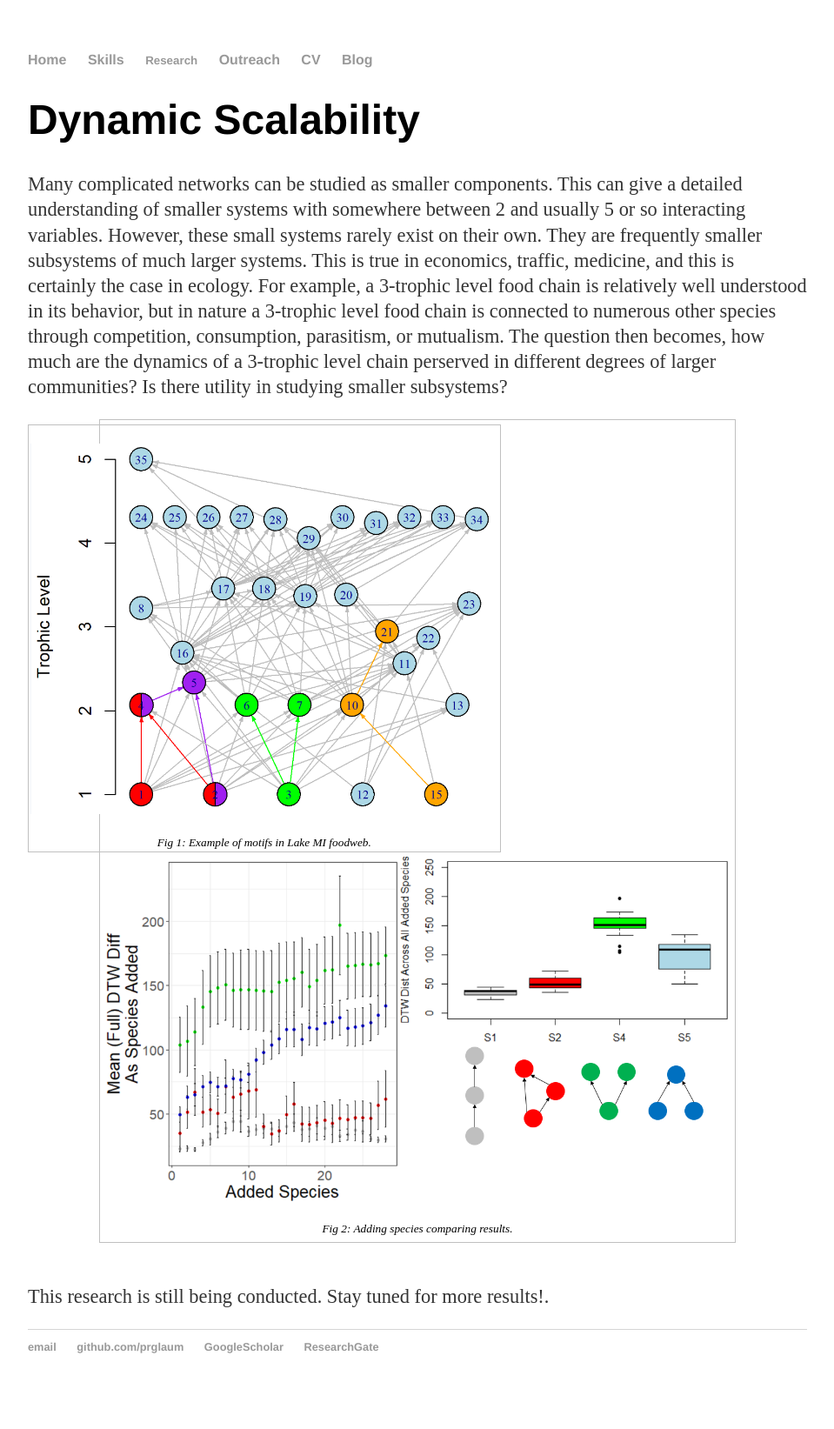
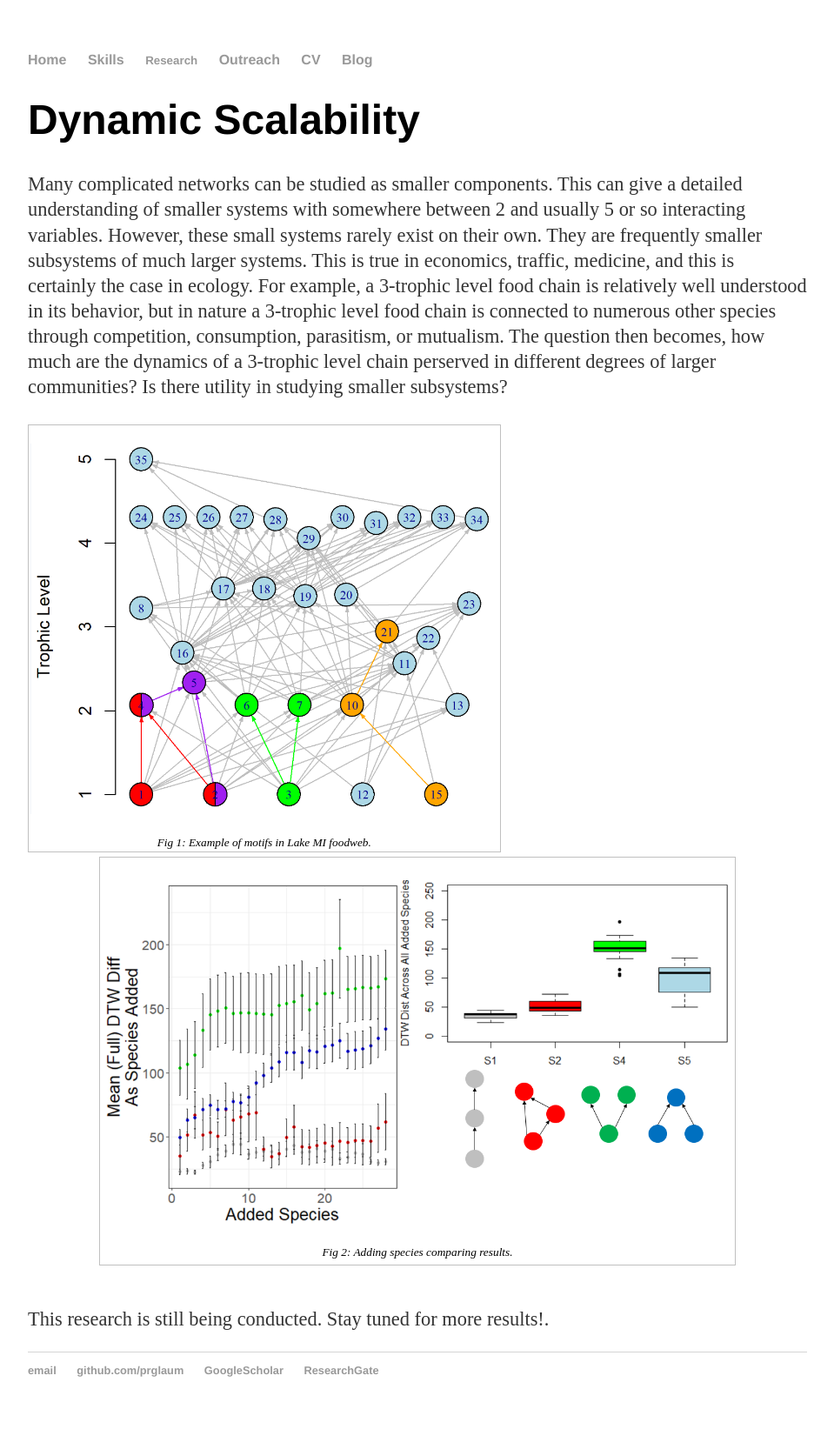
Before and after one commit to prglaum/prglaum.github.io, a Jekyll site: the page built from research/scalability/index.html, in a window 1280 px wide. Shown: the whole page at 87% size, without its empty margins (160-1119 px from the left). Built offline with Jekyll 4.4.1, drawn with Linux system fonts in a browser that asks for light colours; before the commit the page ends 1616 px from its top, so only the background shows below that.

Commit message:
Update index.html

```diff
--- a/research/scalability/index.html
+++ b/research/scalability/index.html
@@ -18,7 +18,7 @@ title: Dynamic Scalability
 </figure40>
 
 
-<figure40 class="div80">
+<figure40 class="div80" style="clear:left">
 		<p><img class=scaled src="{{site.url}}/docs/assets/images/ChesapeakeBayMotifs.PNG" alt="addSp">
 		<figcaption>Fig 2: Adding species comparing results. </figcaption>
 </figure40>
```
